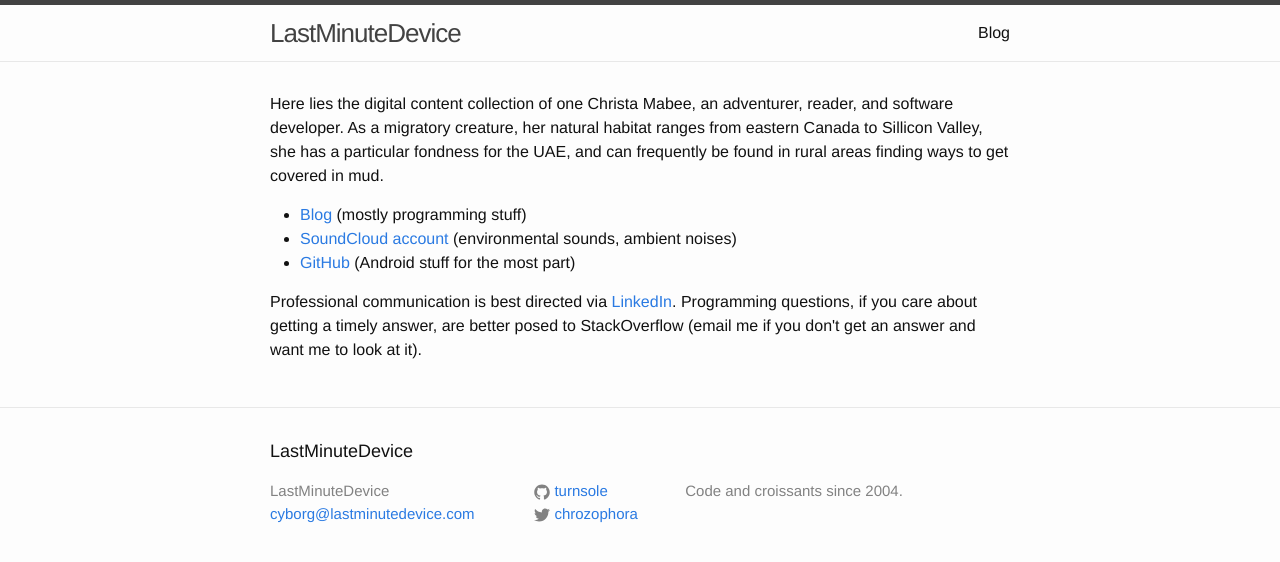
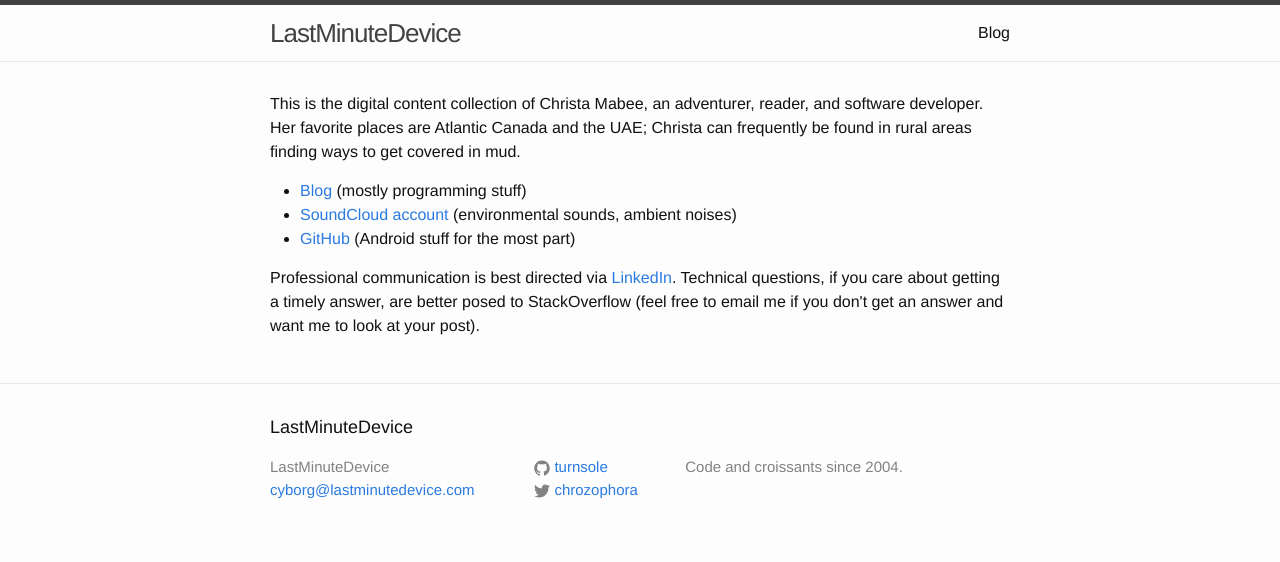
Before and after one commit to Turnsole/turnsole.github.io, a Jekyll site: the page built from index.html, in a window 1280 px wide. Shown: the top 562 px of the page. Built offline with Jekyll 4.4.1, drawn with Linux system fonts in a browser that asks for light colours.

Commit message:
Updated homepage.

```diff
--- a/index.html
+++ b/index.html
@@ -4,7 +4,7 @@
 
 <div class="home">
 
-  <p>Here lies the digital content collection of one Christa Mabee, an adventurer, reader, and software developer. As a migratory creature, her natural habitat ranges from eastern Canada to Sillicon Valley, she has a particular fondness for the UAE, and can frequently be found in rural areas finding ways to get covered in mud.</p>
+  <p>This is the digital content collection of Christa Mabee, an adventurer, reader, and software developer. Her favorite places are Atlantic Canada and the UAE; Christa can frequently be found in rural areas finding ways to get covered in mud.</p>
 
 	<p>
 		<ul>
@@ -14,6 +14,6 @@
 		</ul>
 	</p>
 
-	<p>Professional communication is best directed via <a href="https://www.linkedin.com/in/mabee">LinkedIn</a>. Programming questions, if you care about getting a timely answer, are better posed to StackOverflow (email me if you don't get an answer and want me to look at it).</p>
+	<p>Professional communication is best directed via <a href="https://www.linkedin.com/in/mabee">LinkedIn</a>. Technical questions, if you care about getting a timely answer, are better posed to StackOverflow (feel free to email me if you don't get an answer and want me to look at your post).</p>
 
 </div>
```
